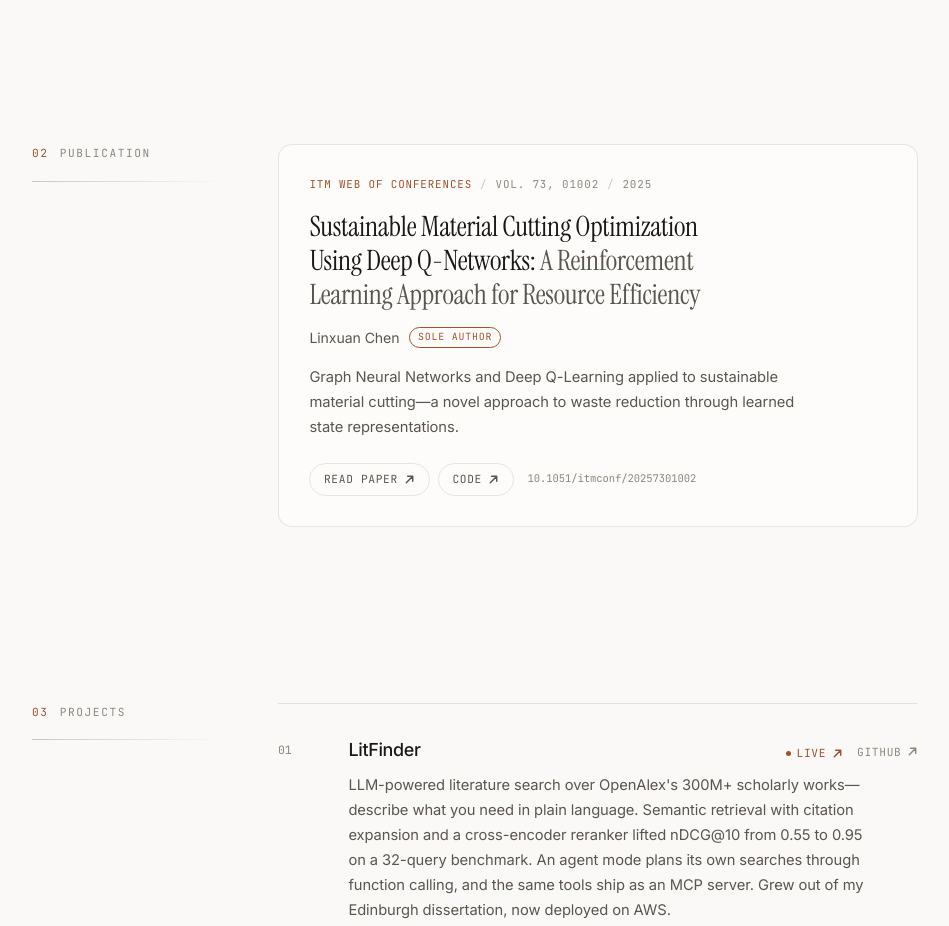
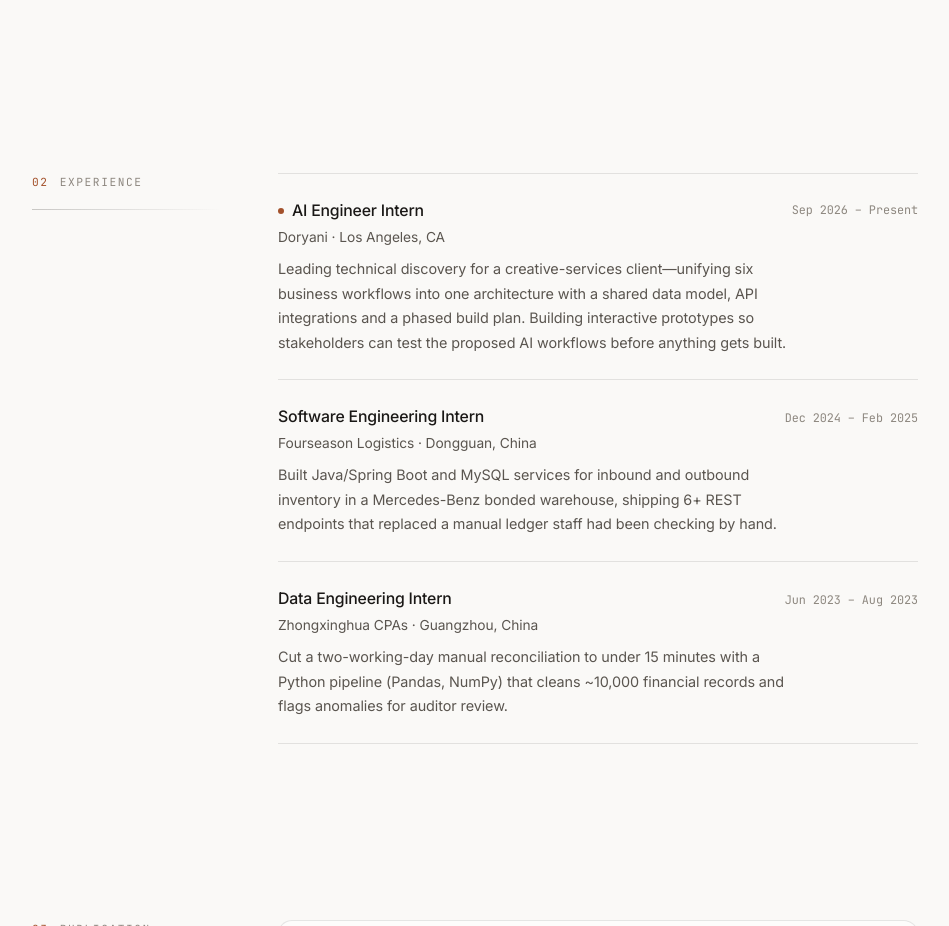
Before and after one commit to LynnUoE/My-portfolio, a plain HTML site: page index.html in a window 1280 px wide. Shown: the part 1874-2800 px from the top of the page, without its empty margins (110-1059 px from the left). Drawn offline with Linux system fonts and the light colour scheme.

Commit message:
Add Experience section, retarget the intro copy
Three internships were missing from the page entirely, and the hero
and About copy still described generic full-stack work while the
toolkit had moved to LLM and RL.

- New Experience section (02), straight after About: AI Engineer Intern
  at Doryani (current, marked with an accent dot), Software Engineering
  Intern at Fourseason Logistics, Data Engineering Intern at
  Zhongxinghua CPAs, each condensed from the CVs
- Hero and About lede now lead with LLM agents, reinforcement learning
  and the evaluation work, which is what the projects and toolkit show
- Renumber: About 01, Experience 02, Publication 03, Projects 04,
  Contact 05
- Five nav links no longer fit at 375px, so the mobile nav scrolls
  horizontally with a right-edge fade and trailing space so the last
  link clears it

Co-Authored-By: Claude Opus 5 <noreply@anthropic.com>

```diff
--- a/index.html
+++ b/index.html
@@ -504,6 +504,52 @@
     transform: translateY(-2px);
   }
 
+  /* ---- Experience --------------------------------------------- */
+  .exp-item {
+    padding: 1.5rem 0;
+    border-top: 1px solid var(--line);
+    transition: padding-left 0.4s var(--ease);
+  }
+  .exp-item:last-child { border-bottom: 1px solid var(--line); }
+  .exp-item:hover { padding-left: 0.6rem; }
+
+  .exp-head {
+    display: flex;
+    justify-content: space-between;
+    align-items: baseline;
+    gap: 1.5rem;
+    margin-bottom: 0.55rem;
+  }
+  .exp-role {
+    display: flex;
+    align-items: center;
+    gap: 0.5rem;
+    font-weight: 500;
+    font-size: 0.99rem;
+    letter-spacing: -0.012em;
+  }
+  .exp-now {
+    width: 6px; height: 6px;
+    flex: none;
+    border-radius: 50%;
+    background: var(--accent);
+  }
+  .exp-org { color: var(--text-2); font-size: 0.86rem; margin-top: 0.1rem; }
+  .exp-date {
+    font-family: 'JetBrains Mono', ui-monospace, monospace;
+    color: var(--text-3);
+    font-size: 0.74rem;
+    white-space: nowrap;
+    transition: color 0.3s var(--ease);
+  }
+  .exp-item:hover .exp-date { color: var(--accent); }
+  .exp-desc {
+    color: var(--text-2);
+    font-size: 0.9rem;
+    line-height: 1.7;
+    max-width: 58ch;
+  }
+
   /* ---- Publication -------------------------------------------- */
   .pub {
     border: 1px solid var(--line);
@@ -789,11 +835,30 @@
 
   @media (max-width: 600px) {
     .container, .nav-inner, .hero, .footer-inner { padding-left: 1.25rem; padding-right: 1.25rem; }
-    .nav-inner { height: 60px; }
+    .nav-inner { height: 60px; gap: 0.6rem; }
     .brand-name { display: none; }
-    .nav-links { gap: 0.85rem; font-size: 0.78rem; }
-    .nav-links a { font-size: 0.78rem; }
-    .nav-right { gap: 0.9rem; }
+    .nav-right { gap: 0.7rem; flex: 1; min-width: 0; justify-content: flex-end; }
+    /* Five links do not fit at phone width: scroll them instead of wrapping,
+       with a fade on the right edge to show there is more. */
+    .nav-links {
+      flex: 1;
+      min-width: 0;
+      gap: 1rem;
+      overflow-x: auto;
+      scrollbar-width: none;
+      -ms-overflow-style: none;
+      -webkit-overflow-scrolling: touch;
+      padding-bottom: 7px;
+      margin-bottom: -7px;
+      /* Trailing space so the last link can scroll clear of the fade. */
+      padding-right: 22px;
+      -webkit-mask-image: linear-gradient(90deg, #000 calc(100% - 20px), transparent 100%);
+              mask-image: linear-gradient(90deg, #000 calc(100% - 20px), transparent 100%);
+    }
+    .nav-links::-webkit-scrollbar { display: none; }
+    .nav-links li { flex: none; }
+    .nav-links a { font-size: 0.8rem; }
+    .exp-head { flex-direction: column; gap: 0.3rem; }
     .pub { padding: 1.35rem; border-radius: 12px; }
     .hero { padding-top: 9rem; padding-bottom: 4rem; }
     .hero-desc { max-width: 100%; }
@@ -833,6 +898,7 @@
     <div class="nav-right">
       <ul class="nav-links">
         <li><a href="#about">About</a></li>
+        <li><a href="#experience">Experience</a></li>
         <li><a href="#publication">Publication</a></li>
         <li><a href="#projects">Projects</a></li>
         <li><a href="#contact">Contact</a></li>
@@ -861,7 +927,8 @@
 
   <p class="hero-desc">
     Software engineer studying CS at <strong>USC</strong>. <strong>Edinburgh</strong> AI graduate.
-    I build full-stack applications and care about clean, thoughtful systems.
+    I build LLM agents and reinforcement learning systems&mdash;and the evaluation
+    that proves they work.
   </p>
 
   <div class="hero-links">
@@ -895,8 +962,10 @@
         <p class="lede reveal">
           I'm currently pursuing my <strong>MS in Computer Science</strong> at the University of
           Southern California. Before that, I completed my <strong>BSc in Artificial Intelligence</strong>
-          at the University of Edinburgh. My work spans backend systems, data pipelines, and modern
-          web applications&mdash;I enjoy turning complex problems into well-structured software.
+          at the University of Edinburgh. My work centres on <strong>LLM agents</strong> and
+          <strong>reinforcement learning</strong>&mdash;and on the evaluation that keeps them
+          honest: benchmarks, regression gates and failure diagnostics. I enjoy turning complex
+          problems into well-structured software.
         </p>
 
         <div class="reveal" style="--d:.06s">
@@ -992,12 +1061,74 @@
   </div>
 </section>
 
+<!-- ===================== EXPERIENCE ===================== -->
+<section id="experience">
+  <div class="container">
+    <div class="sec-grid">
+      <div class="sec-rail reveal">
+        <div class="sec-label"><span class="sec-num">02</span> Experience</div>
+        <div class="sec-rail-line"></div>
+      </div>
+
+      <div class="sec-body">
+
+        <div class="exp-item reveal">
+          <div class="exp-head">
+            <div>
+              <div class="exp-role"><span class="exp-now" aria-hidden="true"></span>AI Engineer Intern</div>
+              <div class="exp-org">Doryani &middot; Los Angeles, CA</div>
+            </div>
+            <div class="exp-date">Sep 2026 &ndash; Present</div>
+          </div>
+          <p class="exp-desc">
+            Leading technical discovery for a creative-services client&mdash;unifying six business
+            workflows into one architecture with a shared data model, API integrations and a
+            phased build plan. Building interactive prototypes so stakeholders can test the
+            proposed AI workflows before anything gets built.
+          </p>
+        </div>
+
+        <div class="exp-item reveal" style="--d:.06s">
+          <div class="exp-head">
+            <div>
+              <div class="exp-role">Software Engineering Intern</div>
+              <div class="exp-org">Fourseason Logistics &middot; Dongguan, China</div>
+            </div>
+            <div class="exp-date">Dec 2024 &ndash; Feb 2025</div>
+          </div>
+          <p class="exp-desc">
+            Built Java/Spring Boot and MySQL services for inbound and outbound inventory in a
+            Mercedes-Benz bonded warehouse, shipping 6+ REST endpoints that replaced a manual
+            ledger staff had been checking by hand.
+          </p>
+        </div>
+
+        <div class="exp-item reveal" style="--d:.12s">
+          <div class="exp-head">
+            <div>
+              <div class="exp-role">Data Engineering Intern</div>
+              <div class="exp-org">Zhongxinghua CPAs &middot; Guangzhou, China</div>
+            </div>
+            <div class="exp-date">Jun 2023 &ndash; Aug 2023</div>
+          </div>
+          <p class="exp-desc">
+            Cut a two-working-day manual reconciliation to under 15 minutes with a Python
+            pipeline (Pandas, NumPy) that cleans ~10,000 financial records and flags anomalies
+            for auditor review.
+          </p>
+        </div>
+
+      </div>
+    </div>
+  </div>
+</section>
+
 <!-- ===================== PUBLICATION ===================== -->
 <section id="publication">
   <div class="container">
     <div class="sec-grid">
       <div class="sec-rail reveal">
-        <div class="sec-label"><span class="sec-num">02</span> Publication</div>
+        <div class="sec-label"><span class="sec-num">03</span> Publication</div>
         <div class="sec-rail-line"></div>
       </div>
 
@@ -1049,7 +1180,7 @@
   <div class="container">
     <div class="sec-grid">
       <div class="sec-rail reveal">
-        <div class="sec-label"><span class="sec-num">03</span> Projects</div>
+        <div class="sec-label"><span class="sec-num">04</span> Projects</div>
         <div class="sec-rail-line"></div>
       </div>
 
@@ -1134,7 +1265,7 @@
   <div class="container">
     <div class="sec-grid">
       <div class="sec-rail reveal">
-        <div class="sec-label"><span class="sec-num">04</span> Contact</div>
+        <div class="sec-label"><span class="sec-num">05</span> Contact</div>
         <div class="sec-rail-line"></div>
       </div>
 
```
